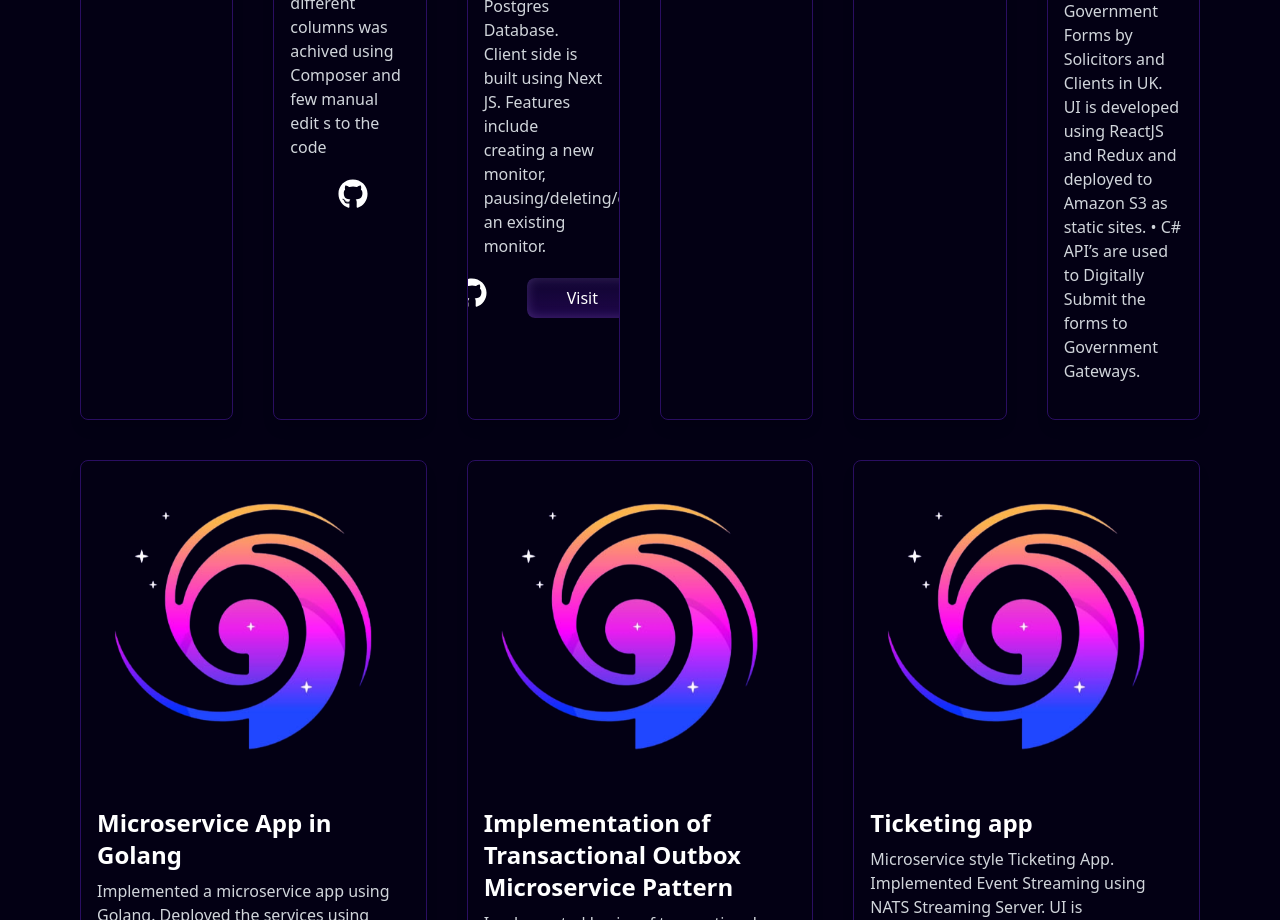
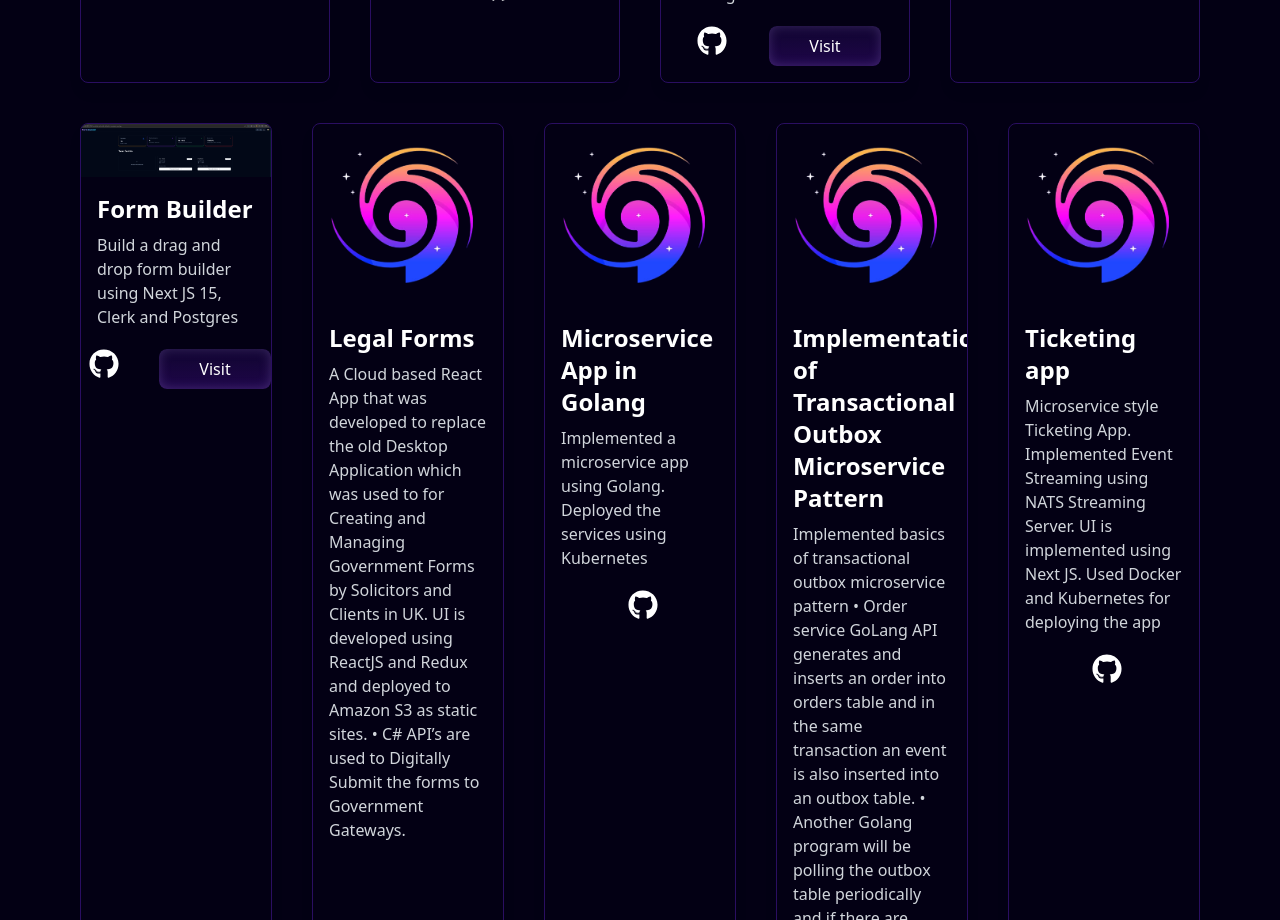
Before and after one commit to abhilashdk2016/abhilash-portfolio, a Next.js app: page / in a window 1280 px wide. Shown: the part 1880-2800 px from the top of the page. Built offline with nearby package versions, Linux system fonts and the light colour scheme; a web font is replaced by a local one.

Commit message:
Modified projects section

```diff
--- a/components/main/Projects.tsx
+++ b/components/main/Projects.tsx
@@ -34,7 +34,9 @@ const Projects = () => {
           description="A feature rich Jira app built with Next.js with authentication, user and product management"
           link='http://jira-omega.vercel.app' github='https://github.com/abhilashdk2016/jira'
         />
-        <ProjectCard
+      </div>
+      <div className="h-full w-full flex flex-col md:flex-row gap-10 px-10 mt-10">
+      <ProjectCard
           src="/form-builder.png"
           title="Form Builder"
           description="Build a drag and drop form builder using Next JS 15, Clerk and Postgres"
@@ -47,8 +49,6 @@ const Projects = () => {
 was used to for Creating and Managing Government Forms by Solicitors and Clients in UK. UI is developed using ReactJS and Redux and deployed to Amazon S3 as static sites.
 • C# API’s are used to Digitally Submit the forms to Government Gateways."
         />
-      </div>
-      <div className="h-full w-full flex flex-col md:flex-row gap-10 px-10 mt-10">
         <ProjectCard
           src="/glaxy.png"
           title="Microservice App in Golang"
```
